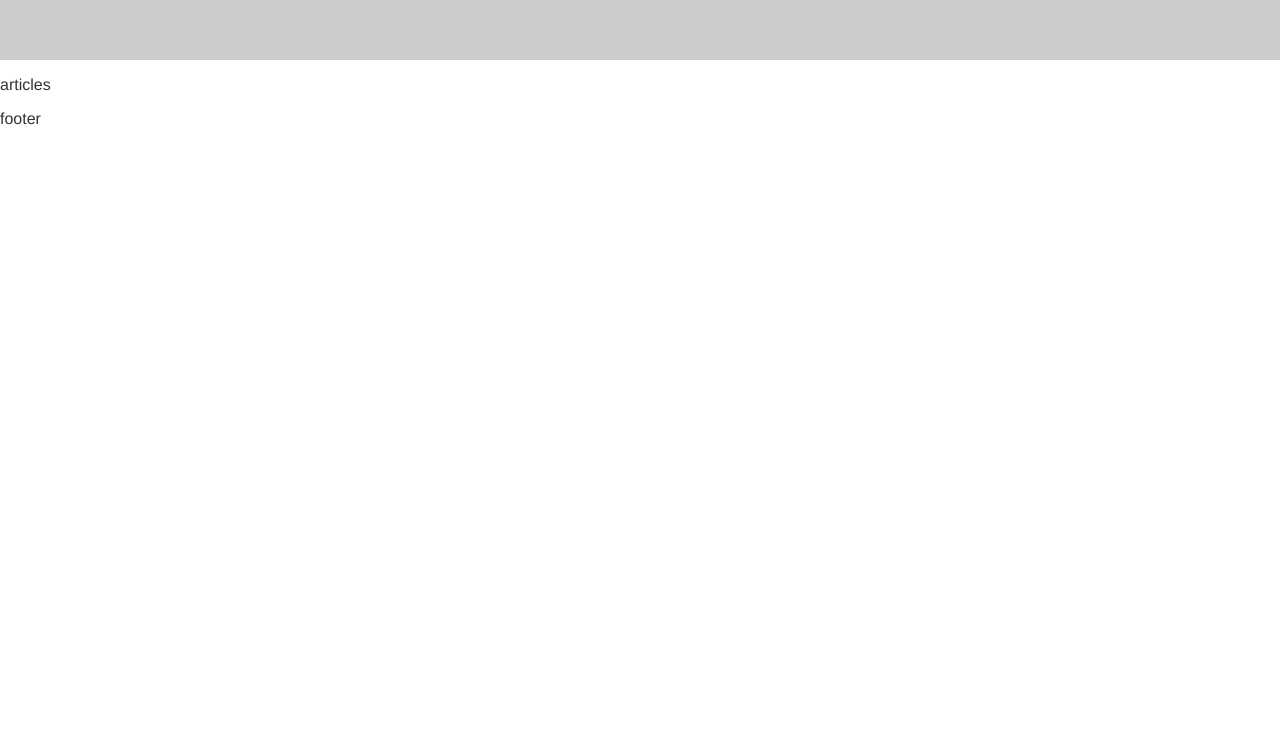
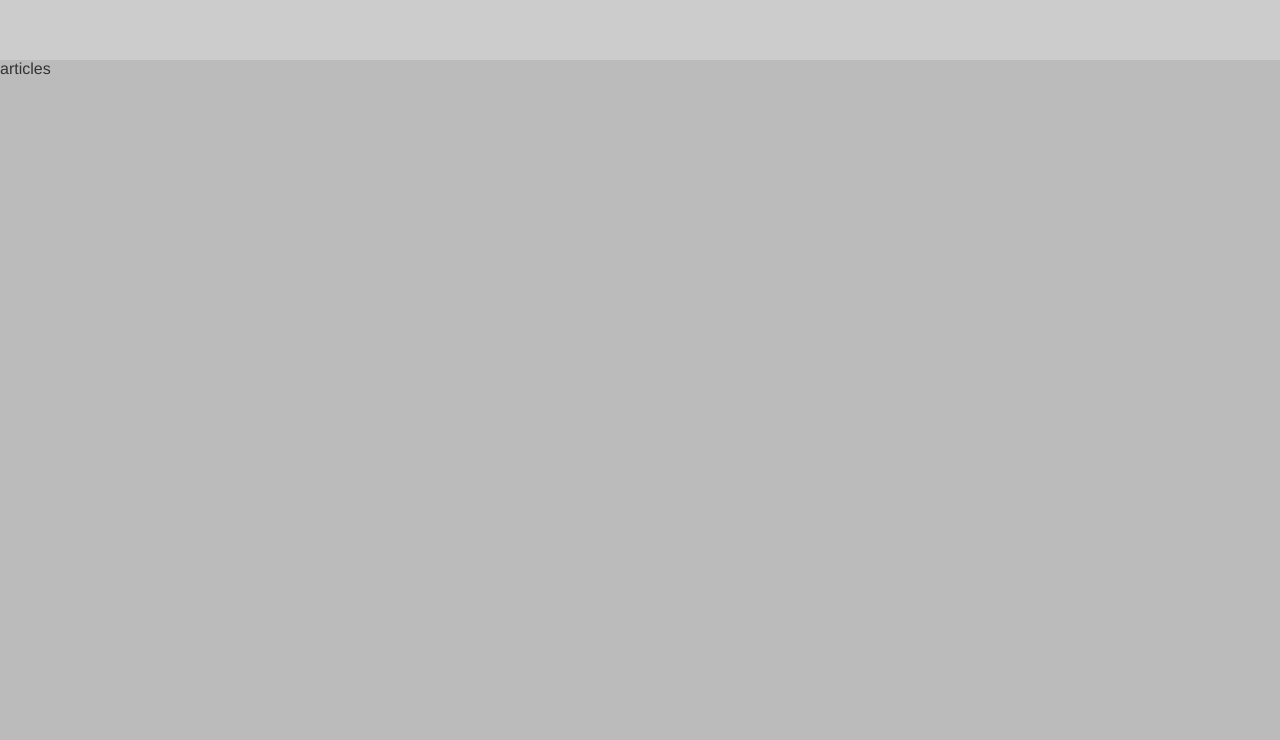
Before and after one commit to peachparfait/new-peachparfait.github.io, a Gatsby site: page / in a window 1280 px wide. Shown: the part 2340-3080 px from the top of the page. Before the commit the page ends 2484 px from the top, so only its background shows below. Built offline with nearby package versions, Linux system fonts and the light colour scheme; Gatsby itself is replaced by a stand-in of ours.

Commit message:
articles調整

```diff
--- a/src/pages/styles.scss
+++ b/src/pages/styles.scss
@@ -3,6 +3,7 @@ $primaryColor: #333;
 $thumbnailBackground: #ccc;
 $aboutMeBackground: #bbb;
 $worksBackground: #ccc;
+$articlesBackground: #bbb;
 
 body {
   font: 100% $font-stack;
@@ -27,3 +28,8 @@ body {
   height: 100vh;
   background-color: $worksBackground;
 }
+
+.articles{
+  height: 100vh;
+  background-color: $articlesBackground;
+}
--- a/src/pages/templates/organisms/articles.js
+++ b/src/pages/templates/organisms/articles.js
@@ -2,7 +2,7 @@ import * as React from "react";
 
 const Articles = () => {
     return (
-        <p>articles</p>
+        <div class="articles">articles</div>
     )
   }
 
```
